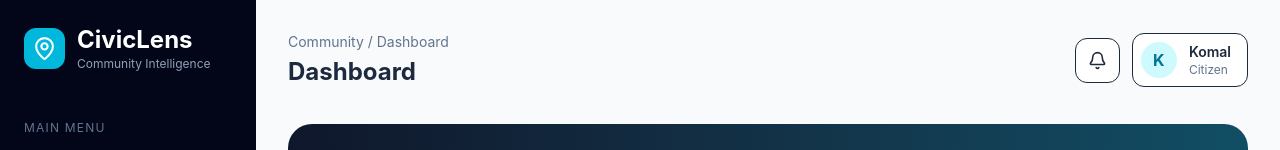
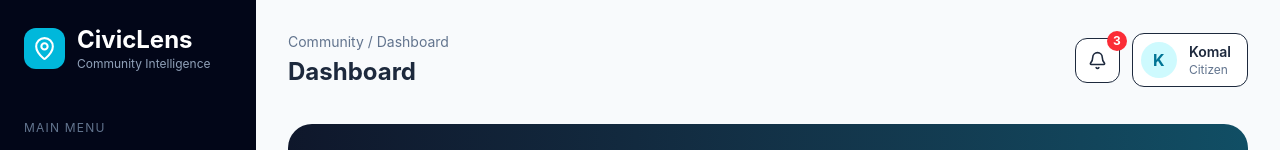
Before and after one commit to komalmakar513/CivicLens, a React app in the folder frontend/: page / in a window 1280 px wide. Shown: the top 150 px of the page. Built offline with nearby package versions, Linux system fonts and the light colour scheme; the HTML template or start-up script is replaced by a standard one.

Commit message:
Add notification center

```diff
--- a/frontend/src/App.jsx
+++ b/frontend/src/App.jsx
@@ -3,7 +3,8 @@ import { useState } from 'react'
 import {
   LayoutDashboard, MapPin, FileText, BarChart3,
   Users, Settings, Bell, Plus, Search,
-  AlertTriangle, CheckCircle2, Clock, Menu, Eye
+  AlertTriangle, CheckCircle2, Clock, Menu, Eye,
+  Check, CheckCheck, Trash2, X
 } from 'lucide-react'
 
 import ReportProblem from './ReportProblem'
@@ -26,6 +27,44 @@ function App() {
   const [search, setSearch] = useState('')
   const [selectedProblem, setSelectedProblem] = useState(null)
   const [menuOpen, setMenuOpen] = useState(false)
+  const [showNotifications, setShowNotifications] = useState(false)
+
+  const [notifications, setNotifications] = useState([
+    {
+      id: 1,
+      title: 'New Problem Reported',
+      message: 'A pothole has been reported in Sector 15, Chandigarh.',
+      time: '5 minutes ago',
+      type: 'problem',
+      read: false,
+    },
+    {
+      id: 2,
+      title: 'Problem Status Updated',
+      message: 'Garbage overflowing in Sector 22 is now under review.',
+      time: '1 hour ago',
+      type: 'update',
+      read: false,
+    },
+    {
+      id: 3,
+      title: 'Issue Resolved',
+      message: 'Streetlight problem in Sector 34 has been resolved.',
+      time: '3 hours ago',
+      type: 'resolved',
+      read: false,
+    },
+    {
+      id: 4,
+      title: 'Community Update',
+      message: 'Your community has received new support votes.',
+      time: 'Yesterday',
+      type: 'community',
+      read: true,
+    },
+  ])
+
+  const unreadCount = notifications.filter(n => !n.read).length
 
   const navigation = [
     { name: 'Dashboard', icon: LayoutDashboard },
@@ -55,12 +94,36 @@ function App() {
     Resolved: 'bg-green-50 text-green-600',
   }
 
+  const notificationIcon = {
+    problem: AlertTriangle,
+    update: Clock,
+    resolved: CheckCircle2,
+    community: Users,
+  }
+
+  const markAsRead = (id) => {
+    setNotifications(prev =>
+      prev.map(n => n.id === id ? { ...n, read: true } : n)
+    )
+  }
+
+  const markAllAsRead = () => {
+    setNotifications(prev =>
+      prev.map(n => ({ ...n, read: true }))
+    )
+  }
+
+  const clearAllNotifications = () => {
+    setNotifications([])
+  }
+
   const openPage = (name) => {
     setActive(name)
     setShowReport(false)
     setSelectedProblem(null)
     setSearch('')
     setMenuOpen(false)
+    setShowNotifications(false)
   }
 
   const ProblemTable = ({ data }) => (
@@ -192,9 +255,139 @@ function App() {
             </div>
 
             <div className="flex items-center gap-3">
-              <button className="p-3 bg-white rounded-xl border">
-                <Bell size={19} />
-              </button>
+
+              {/* Notification Center */}
+              <div className="relative">
+                <button
+                  onClick={() => setShowNotifications(!showNotifications)}
+                  className="relative p-3 bg-white rounded-xl border hover:bg-slate-50 transition"
+                  aria-label="Notifications"
+                >
+                  <Bell size={19} />
+
+                  {unreadCount > 0 && (
+                    <span className="absolute -top-2 -right-2 bg-red-500 text-white text-xs min-w-5 h-5 px-1 rounded-full flex items-center justify-center font-bold">
+                      {unreadCount}
+                    </span>
+                  )}
+                </button>
+
+                {showNotifications && (
+                  <div className="absolute right-0 top-14 z-[100] w-[min(370px,calc(100vw-35px))] bg-white border border-slate-200 rounded-2xl shadow-2xl overflow-hidden">
+
+                    <div className="p-4 border-b flex items-center justify-between">
+                      <div>
+                        <h3 className="font-bold text-lg">Notifications</h3>
+                        <p className="text-xs text-slate-500 mt-1">
+                          {unreadCount} unread notifications
+                        </p>
+                      </div>
+
+                      <button
+                        onClick={() => setShowNotifications(false)}
+                        className="p-2 hover:bg-slate-100 rounded-lg"
+                      >
+                        <X size={18} />
+                      </button>
+                    </div>
+
+                    <div className="p-3 flex justify-between gap-2 border-b">
+                      <button
+                        onClick={markAllAsRead}
+                        disabled={unreadCount === 0}
+                        className="text-xs text-cyan-700 font-semibold flex items-center gap-1 disabled:opacity-40"
+                      >
+                        <CheckCheck size={15} />
+                        Mark all as read
+                      </button>
+
+                      <button
+                        onClick={clearAllNotifications}
+                        disabled={notifications.length === 0}
+                        className="text-xs text-red-500 font-semibold flex items-center gap-1 disabled:opacity-40"
+                      >
+                        <Trash2 size={14} />
+                        Clear all
+                      </button>
+                    </div>
+
+                    <div className="max-h-[380px] overflow-y-auto">
+                      {notifications.length > 0 ? (
+
+                        notifications.map(n => {
+                          const Icon = notificationIcon[n.type]
+
+                          return (
+                            <div
+                              key={n.id}
+                              className={`p-4 border-b border-slate-100 hover:bg-slate-50 ${!n.read ? 'bg-cyan-50/60' : ''
+                                }`}
+                            >
+                              <div className="flex gap-3">
+                                <div className="w-10 h-10 shrink-0 rounded-xl bg-cyan-100 text-cyan-700 flex items-center justify-center">
+                                  <Icon size={19} />
+                                </div>
+
+                                <div className="flex-1 min-w-0">
+                                  <div className="flex items-start justify-between gap-2">
+                                    <p className="text-sm font-bold">
+                                      {n.title}
+                                    </p>
+
+                                    {!n.read && (
+                                      <span className="w-2 h-2 rounded-full bg-cyan-500 mt-1 shrink-0" />
+                                    )}
+                                  </div>
+
+                                  <p className="text-xs text-slate-500 mt-1 leading-relaxed">
+                                    {n.message}
+                                  </p>
+
+                                  <div className="flex justify-between items-center mt-3">
+                                    <span className="text-[11px] text-slate-400">
+                                      {n.time}
+                                    </span>
+
+                                    {!n.read && (
+                                      <button
+                                        onClick={() => markAsRead(n.id)}
+                                        className="text-xs text-cyan-700 font-semibold flex items-center gap-1"
+                                      >
+                                        <Check size={13} />
+                                        Mark read
+                                      </button>
+                                    )}
+                                  </div>
+                                </div>
+                              </div>
+                            </div>
+                          )
+                        })
+
+                      ) : (
+
+                        <div className="py-12 text-center">
+                          <Bell size={35} className="mx-auto text-slate-300" />
+                          <p className="font-semibold text-slate-600 mt-3">
+                            All caught up!
+                          </p>
+                          <p className="text-xs text-slate-400 mt-1">
+                            No notifications available.
+                          </p>
+                        </div>
+
+                      )}
+                    </div>
+
+                    <div className="p-3 bg-slate-50 text-center">
+                      <p className="text-xs text-slate-400">
+                        CivicLens Community Notifications
+                      </p>
+                    </div>
+
+                  </div>
+                )}
+              </div>
 
               <div className="flex items-center gap-3 bg-white p-2 pr-4 rounded-xl border">
                 <div className="w-9 h-9 rounded-full bg-cyan-100 text-cyan-700 flex items-center justify-center font-bold">
```
